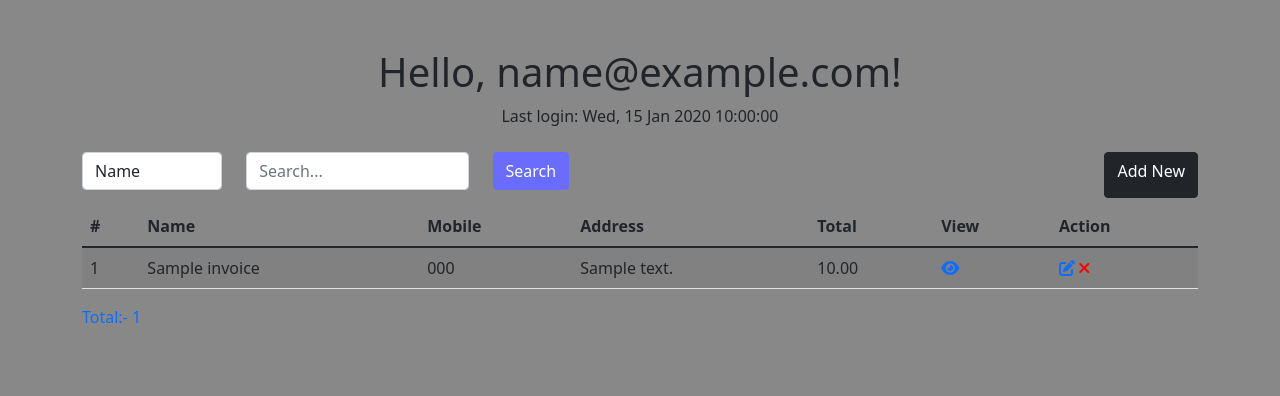
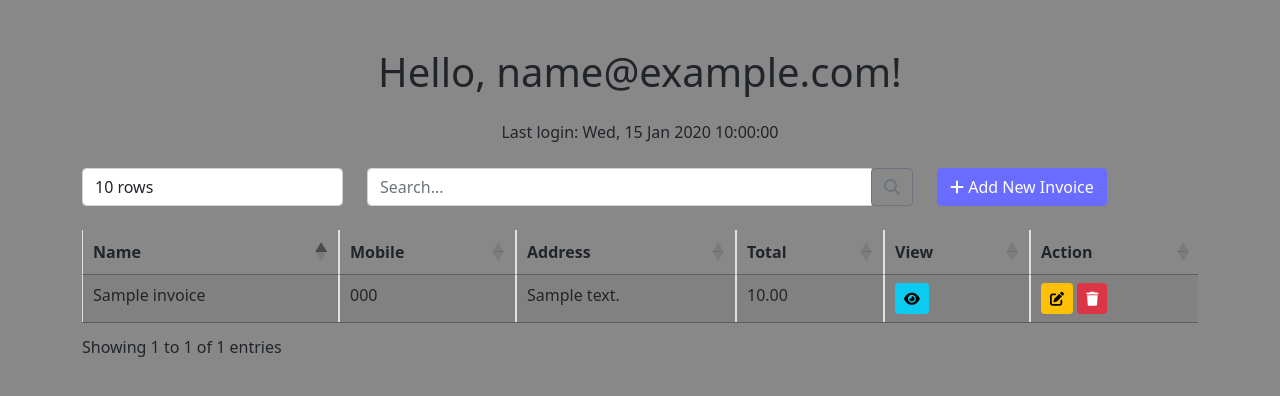
Before and after one commit to nabeelahmdd/invoice, a Django app: page / in a window 1280 px wide. Shown: the part 56-452 px from the top of the page. Run offline with Django 5.2, Linux system fonts and the light colour scheme; a user stored in the database is signed in; tables that the repository leaves empty hold one stand-in row (values such as "Sample post"); some libraries are stand-ins or nearby versions.

Commit message:
added data table

```diff
--- a/invoice/urls.py
+++ b/invoice/urls.py
@@ -2,6 +2,7 @@ from django.urls import path
 from invoice.views import *
 
 urlpatterns = [
+    path('list/', InvoiceListView.as_view(), name='invoice-list'),
     path('create/', InvoiceCreateUpdateView.as_view(), name='invoice-create'),
     path('edit/<int:pk>/', InvoiceCreateUpdateView.as_view(), name='invoice-edit'),
     path('detail/<int:pk>/', InvoiceDetailView.as_view(), name='invoice-detail'),
--- a/invoice/views.py
+++ b/invoice/views.py
@@ -8,6 +8,12 @@ import json
 from django.contrib.auth.mixins import LoginRequiredMixin
 from mysite.permission import SuperuserRequiredMixin
 from decimal import Decimal
+from django.http import JsonResponse
+from django.db.models import Q
+from django.core.paginator import Paginator
+from .models import Invoice
+from django.views.decorators.csrf import csrf_exempt
+from django.utils.decorators import method_decorator
 # Create your views here.
 
 class InvoiceCreateUpdateView(
@@ -196,3 +202,60 @@ class AdvancePaymentDeleteView(
 			'redirect': f'/invoice/edit/{self.kwargs["invoice_id"]}'
 		}
 		return JsonResponse(response)
+
+@method_decorator(csrf_exempt, name='dispatch')
+class InvoiceListView(generic.View):
+    def post(self, request, *args, **kwargs):
+        # Get request parameters
+        draw = int(request.POST.get('draw', 1))
+        start = int(request.POST.get('start', 0))
+        length = int(request.POST.get('length', 10))
+        custom_search = request.POST.get('custom_search', '')  # Change this line
+        order_column = int(request.POST.get('order[0][column]', 0))
+        order_dir = request.POST.get('order[0][dir]', 'asc')
+
+        # Prepare queryset
+        queryset = Invoice.objects.all()
+
+        # Sorting
+        order_columns = ['name', 'mobile', 'total']
+        if order_column < len(order_columns):
+            order_field = order_columns[order_column]
+            if order_dir == 'desc':
+                order_field = f'-{order_field}'
+            queryset = queryset.order_by(order_field)
+
+        # Searching
+        if custom_search:  # Change this line
+            queryset = queryset.filter(
+                Q(name__icontains=custom_search) |
+                Q(mobile__icontains=custom_search) |
+                Q(address__icontains=custom_search) |
+                Q(total__icontains=custom_search)
+            )
+
+        # Total record count
+        total_records = queryset.count()
+
+        # Pagination
+        paginator = Paginator(queryset, length)
+        page = (start // length) + 1
+        data = paginator.get_page(page)
+
+        # Prepare response
+        response = {
+            'draw': draw,
+            'recordsTotal': total_records,
+            'recordsFiltered': total_records,
+            'data': [
+                {
+                    'id': invoice.id,
+                    'name': invoice.name,
+                    'mobile': invoice.mobile,
+                    'address': invoice.address,
+                    'total': invoice.total,
+                } for invoice in data
+            ]
+        }
+
+        return JsonResponse(response)
--- a/static/css/style.css
+++ b/static/css/style.css
@@ -206,3 +206,13 @@
     display: inline-block;
     margin: 100px auto;
 }
+a{
+    color: #212529;
+}
+.page-link{
+    color: #212529;
+}
+.page-item.active .page-link {
+    background-color: #212529;
+    border-color: #212529;
+}
--- a/templates/home.html
+++ b/templates/home.html
@@ -1,170 +1,126 @@
 {% extends "base.html" %}
 
 {% block content %}
-<div class="container text-center">
-  <h1 class="mt-5">Hello, {{request.user.email}}!</h1>
+<div class="container">
+    <h1 class="mt-5 mb-4 text-center">Hello, {{request.user.email}}!</h1>
     {% if request.user.is_authenticated %}
-    <p>Last login: {{ user.last_login|date:"D, d M Y H:i:s" }}</p>
+        <p class="text-center mb-4">Last login: {{ user.last_login|date:"D, d M Y H:i:s" }}</p>
     {% endif %}
-</div>
 
-<div class="container mt-4">
-  <div class="d-flex justify-content-between mb-2">
-    <div class="row mb-2">
-        <div class="col-md-4">
-            <select class="form-control" name="filed-name" id="filed-name">
-                <option value="name">Name</option>
-                <option value="mobile">Mobile</option>
-                <option value="address">Address</option>
-                <option value="total">Total</option>
+    <div class="row mb-4">
+        <div class="col-md-3">
+            <select id="page-length" class="form-control">
+                <option value="10">10 rows</option>
+                <option value="25">25 rows</option>
+                <option value="50">50 rows</option>
+                <option value="100">100 rows</option>
             </select>
         </div>
         <div class="col-md-6">
-            <input type="text" class="form-control" id="search-input" placeholder="Search...">
-        </div>
-        <div class="col-md-2">
-            <button class="btn btn-primary" id="search-button">Search</button>
+            <div class="input-group">
+                <input type="text" id="custom-search" class="form-control" placeholder="Search...">
+                <div class="input-group-append">
+                    <button class="btn btn-outline-secondary" type="button">
+                        <i class="fa fa-search"></i>
+                    </button>
                 </div>
             </div>
-      <a class="btn btn-dark" href="{% url 'invoice-create' %}">Add New</a>
+        </div>
+        <div class="col-md-3">
+            <a class="btn btn-primary" href="{% url 'invoice-create' %}">
+                <i class="fa fa-plus"></i> Add New Invoice
+            </a>
+        </div>
     </div>
 
-  <table class="table table-striped" id="invoice-table-body">
-      <thead>
+    <div class="table-responsive">
+        <table id="book-table" class="table table-striped table-bordered">
+            <thead class="thead-dark">
                 <tr>
-              <th scope="col">#</th>
-              <th scope="col">Name</th>
-              <th scope="col">Mobile</th>
-              <th scope="col">Address</th>
-              <th scope="col">Total</th>
-              <th scope="col">View</th>
-              <th scope="col">Action</th>
+                    <th scope="col" id="name">Name</th>
+                    <th scope="col" id="mobile">Mobile</th>
+                    <th scope="col" id="address">Address</th>
+                    <th scope="col" id="total">Total</th>
+                    <th scope="col" id="preview">View</th>
+                    <th scope="col" id="Action">Action</th>
                 </tr>
             </thead>
-      <tbody>
-        {% for i in object_list %}
-        <tr>
-            <td>{{ forloop.counter }}</td>
-            <td>{{ i.name }}</td>
-            <td>{{ i.mobile }}</td>
-            <td>{{ i.address }}</td>
-            <td>{{ i.total }}</td>
-            <td>
-                <a href="{% url 'invoice-detail' i.id %}" target="_blank" style="text-decoration: none;">
-                    <i class="fa fa-eye"></i>
-                </a>
-            </td>
-            <td>
-                <a href="{% url 'invoice-edit' i.id %}" target="_blank" style="text-decoration: none;">
-                    <i class="fa fa-edit"></i>
-                </a>
-                <a class="delete-modal" url="/invoice/delete/{{i.id}}/" title=""
-                href="#" style="text-decoration: none;">
-                    <i class="fa fa-close" style="color: red;"></i>
-                </a>
-            </td>
-        </tr>
-        {% endfor %}
-      </tbody>
         </table>
+    </div>
 
-  <div class="d-flex justify-content-between mb-2" id="pagination-controls">
-    {% if is_paginated %}
-        <div class="col-11">
-            <ul class="pagination pagination-primary">
-                {% if page_obj.has_previous %}
-                    <li class="page-item"><a class="page-link" href="?page={{ page_obj.previous_page_number }}">Previous</a></li>
-                {% endif %}
-
-                {% for i in paginator.page_range %}
-                    {% if page_obj.number == i %}
-                        <li class="page-item active"><a class="page-link" href="#">{{i}}</a></li>
-                    {% else %}
-                        <li class="page-item"><a class="page-link" href="?page={{ i }}">{{ i }}</a></li>
-                    {% endif %}
-                {% endfor %}
-
-                {% if page_obj.has_next %}
-                    <li class="page-item"><a class="page-link" href="?page={{ page_obj.next_page_number }}">Next</a></li>
-                {% endif %}
+    <nav aria-label="Table navigation" class="mt-4">
+        <ul class="pagination justify-content-center" id="table-pagination">
+            <!-- Pagination will be populated by DataTables -->
         </ul>
-        </div>
-    {% endif %}
-    <div class="col-1 text-primary">
-        <p>Total:- {{ total_invoices }}</p>
-    </div>
-  </div>
+    </nav>
 </div>
 {% endblock content %}
 
 {% block javascript %}
 <script>
-    function updateTable(invoices) {
-        var $tbody = $('#invoice-table-body');
-        $tbody.empty();
-        invoices.forEach(function(invoice, index) {
-            var row = `<tr>
-                <td>${ index + 1 }</td>
-                <td>${ invoice.name }</td>
-                <td>${ invoice.mobile }</td>
-                <td>${ invoice.address }</td>
-                <td>${ invoice.total }</td>
-                <td>
-                    <a href="/invoice/detail/${ invoice.id }/" target="_blank" style="text-decoration: none;">
+    $(document).ready(function() {
+        var table = $('#book-table').DataTable({
+            serverSide: true,
+            processing: true,
+            ajax: {
+                url: "{% url 'invoice-list' %}",
+                type: "POST",
+                data: function(d) {
+                    d.csrfmiddlewaretoken = '{{ csrf_token }}';
+                    d.custom_search = $('#custom-search').val();  // Add this line
+                    return d;
+                }
+            },
+            columns: [
+                { data: 'name' },
+                { data: 'mobile' },
+                { data: 'address' },
+                { data: 'total' },
+                {
+                    data: 'id',
+                    render: function(data) {
+                        return `<a href="/invoice/detail/${data}/" target="_blank" class="btn btn-sm btn-info">
                                     <i class="fa fa-eye"></i>
-                    </a>
-                </td>
-                <td>
-                    <a href="/invoice/edit/${ invoice.id }/" target="_blank" style="text-decoration: none;">
+                                </a>`;
+                    }
+                },
+                {
+                    data: 'id',
+                    render: function(data) {
+                        return `<a href="/invoice/edit/${data}/" class="btn btn-sm btn-warning mr-2">
                                     <i class="fa fa-edit"></i>
                                 </a>
-                    <a class="delete-modal" url="/invoice/delete/${ invoice.id }/" title="" href="#" style="text-decoration: none;">
-                        <i class="fa fa-close" style="color: red;"></i>
-                    </a>
-                </td>
-            </tr>`;
-            $tbody.append(row);
-        });
+                                <a href="#" class="btn btn-sm btn-danger delete-modal" url="/invoice/delete/${data}/">
+                                    <i class="fa fa-trash"></i>
+                                </a>`;
                     }
+                },
+            ],
+            dom: 'lrtip',
+            lengthChange: false,
+            pageLength: 10,
+            pagingType: "simple_numbers",
+            language: {
+                paginate: {
+                    previous: '&laquo;',
+                    next: '&raquo;'
+                }
+            },
+            drawCallback: function(settings) {
+                var pagination = $(this).closest('.dataTables_wrapper').find('.dataTables_paginate');
+                pagination.toggle(this.api().page.info().pages > 1);
 
-    function updatePagination(pagination) {
-        var $pagination = $('#pagination-controls');
-        $pagination.empty();
-        if (pagination.is_paginated) {
-            var paginationHtml = '<div class="col-11"><ul class="pagination pagination-primary">';
-            if (pagination.has_previous) {
-                paginationHtml += `<li class="page-item"><a class="page-link" href="?page=${ pagination.previous_page_number }">Previous</a></li>`;
-            }
-            pagination.page_range.forEach(function(page) {
-                if (pagination.current_page == page) {
-                    paginationHtml += `<li class="page-item active"><a class="page-link" href="#">${ page }</a></li>`;
-                } else {
-                    paginationHtml += `<li class="page-item"><a class="page-link" href="?page=${ page }">${ page }</a></li>`;
+                $('#table-pagination').html(pagination.find('ul.pagination').html());
             }
         });
-            if (pagination.has_next) {
-                paginationHtml += `<li class="page-item"><a class="page-link" href="?page=${ pagination.next_page_number }">Next</a></li>`;
-            }
-            paginationHtml += `</ul></div><div class="col-1 text-primary"><p>Total:- ${ pagination.num_pages }</p></div>`;
-            $pagination.append(paginationHtml);
-        }
-    }
 
-    $(document).on("click", "#search-button", function(event) {
-        event.preventDefault();
-        const formData = {
-            'field': $('#filed-name').val(),
-            'value': $('#search-input').val(),
-        };
-        $.ajax({
-            url: ".",
-            type: 'GET',
-            data: formData,
-            dataType: 'json',
-            success: function(data) {
-                updateTable(data.invoices);
-                updatePagination(data.pagination);
-            }
+        // Custom search functionality
+        $('#custom-search').on('keyup', function(){
+            table.ajax.reload();
+        });
+        // Page length change functionality
+        $('#page-length').on('change', function(){
+            table.page.len($(this).val()).draw();
         });
     });
 </script>
```
Lines whose indentation alone changed are shown as unchanged.
